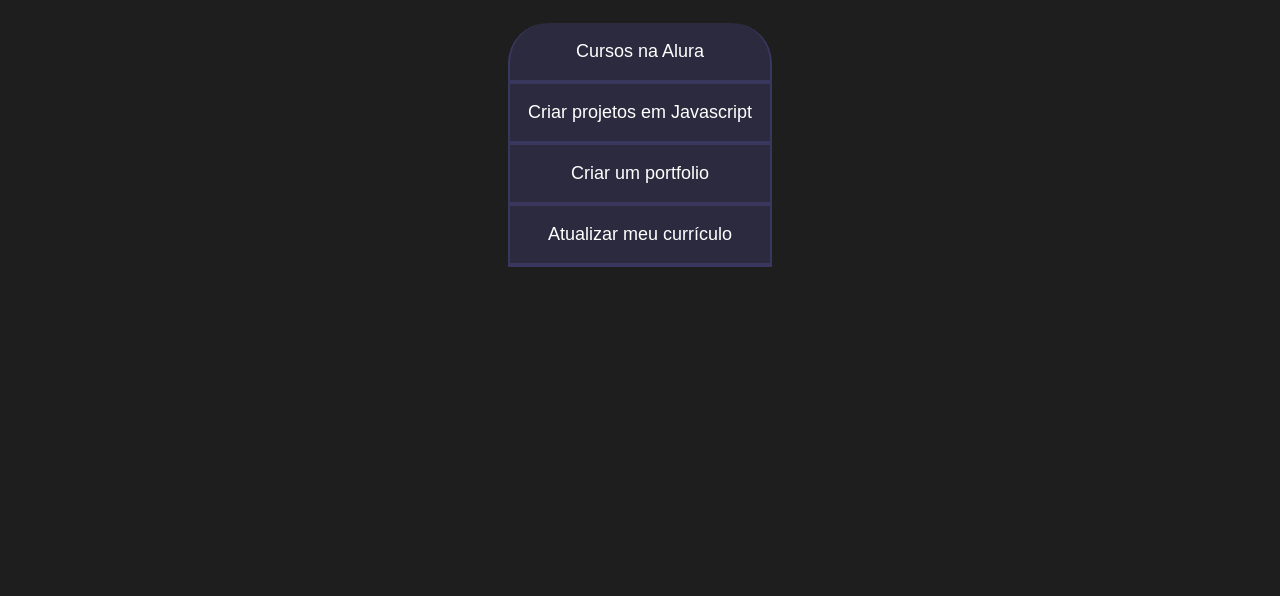
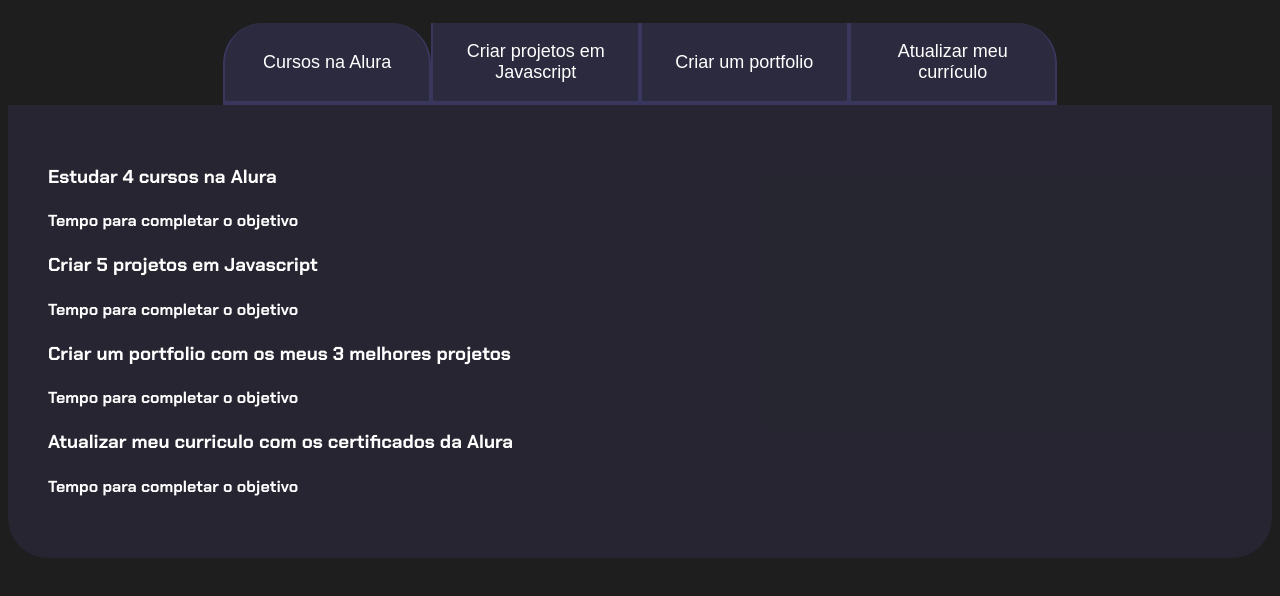
Before and after one commit to moraislimalarissa-eng/Projeto-de-Vida---Site, a plain HTML site: page index.html in a window 1280 px wide. Shown: the part 80-676 px from the top of the page. Drawn offline with Linux system fonts and the light colour scheme.

Commit message:
atulizÇÃO

```diff
--- a/index.html
+++ b/index.html
@@ -19,3 +19,35 @@
     </section>
   </body>
 </html>
+<div class="abas-textos">
+  <div class="aba-conteudo">
+    <h3 class="aba-conteudo-titulo-principal">Estudar 4 cursos na Alura</h3>
+    <h4 class="aba-conteudo-titulo-secundario">
+      Tempo para completar o objetivo
+    </h4>
+  </div>
+  <div class="aba-conteudo">
+    <h3 class="aba-conteudo-titulo-principal">
+      Criar 5 projetos em Javascript
+    </h3>
+    <h4 class="aba-conteudo-titulo-secundario">
+      Tempo para completar o objetivo
+    </h4>
+  </div>
+  <div class="aba-conteudo">
+    <h3 class="aba-conteudo-titulo-principal">
+      Criar um portfolio com os meus 3 melhores projetos
+    </h3>
+    <h4 class="aba-conteudo-titulo-secundario">
+      Tempo para completar o objetivo
+    </h4>
+  </div>
+  <div class="aba-conteudo">
+    <h3 class="aba-conteudo-titulo-principal">
+      Atualizar meu curriculo com os certificados da Alura
+    </h3>
+    <h4 class="aba-conteudo-titulo-secundario">
+      Tempo para completar o objetivo
+    </h4>
+  </div>
+</div>
--- a/style.css
+++ b/style.css
@@ -58,3 +58,20 @@ body {
 .botoes {
   display: block;
 }
+@media screen and (min-width: 768px) {
+  .botoes {
+    display: flex;
+  }
+}
+@media screen and (min-width: 768px) {
+  /* Código omitido */
+
+  .botao:last-child {
+    border-radius: 0 40px 0 0;
+  }
+}
+.abas-textos {
+  background-color: var(--texto-fundo);
+  padding: 40px;
+  border-radius: 0 0 40px 40px;
+}
```
Also changed, not shown: main.js (added).
